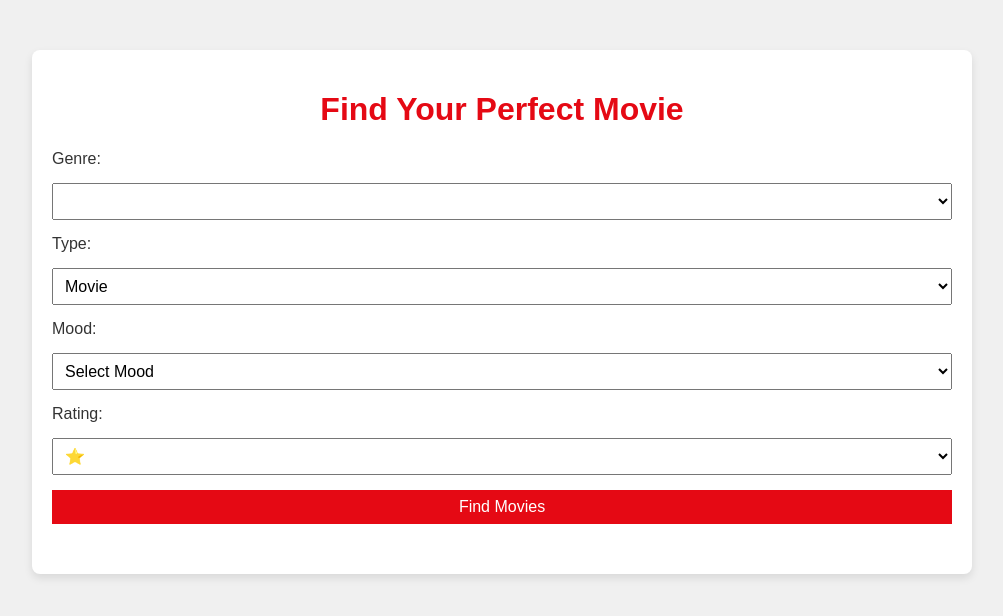
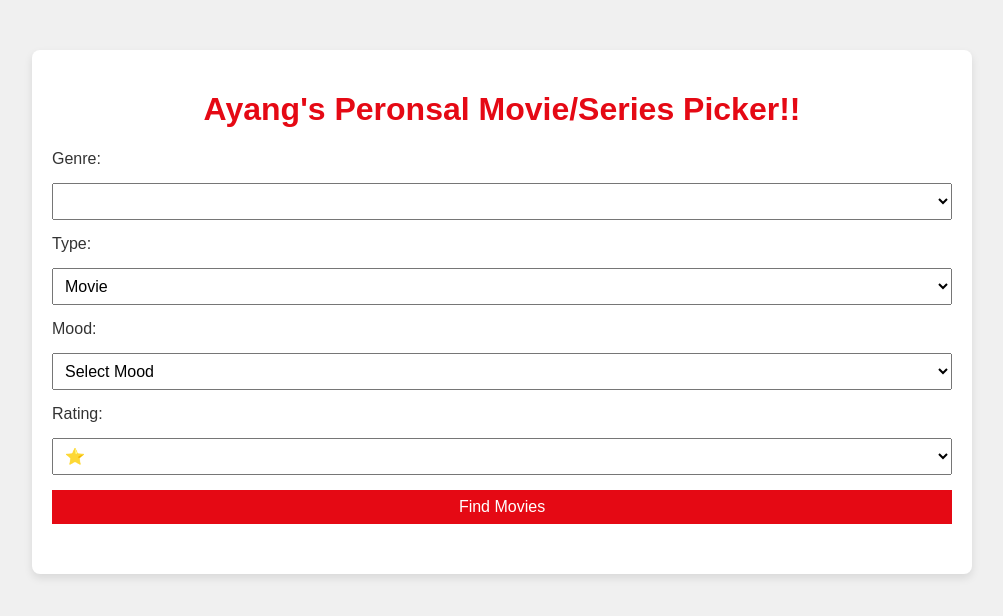
Before and after one commit to Cappity/movie-apisss, a plain HTML site: page index.html in a window 1280 px wide. Shown: the whole page, without its empty margins (138-1141 px from the left). Drawn offline with Linux system fonts and the light colour scheme; no server answers.

Commit message:
Update index.html

```diff
--- a/index.html
+++ b/index.html
@@ -10,7 +10,7 @@
 </head>
 <body>
     <div class="container">
-        <h1>Find Your Perfect Movie</h1>
+        <h1>Ayang's Peronsal Movie/Series Picker!!</h1>
         <div class="filters">
             <label for="genre">Genre:</label>
             <select id="genre"></select>
```
